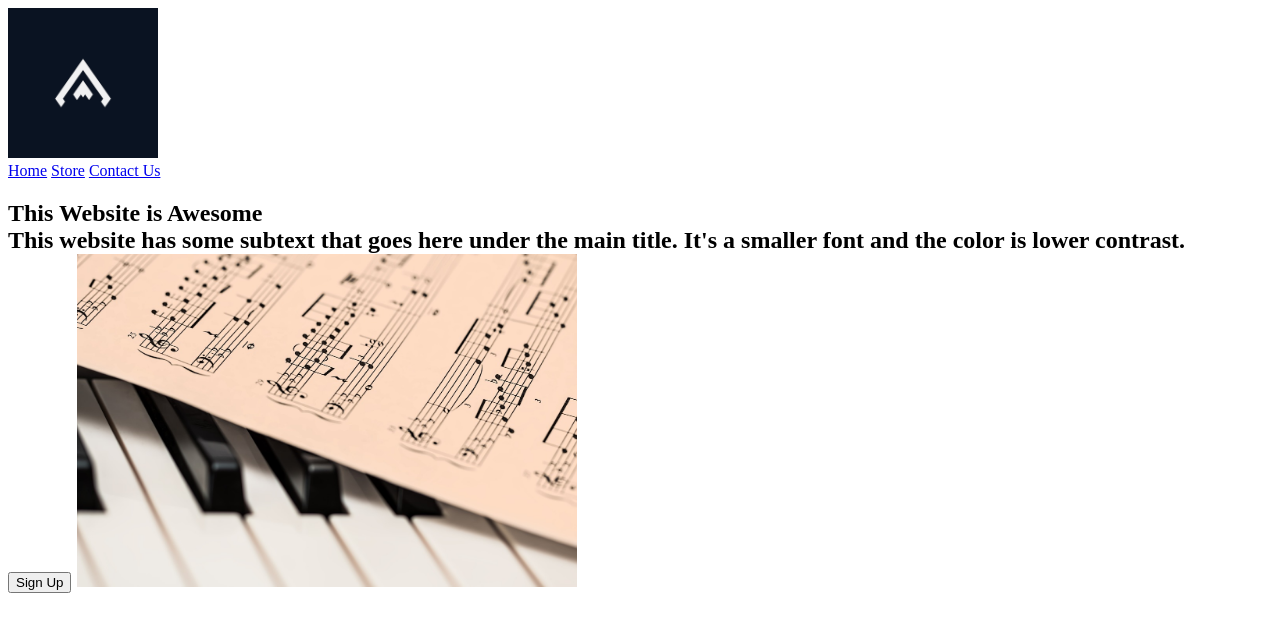
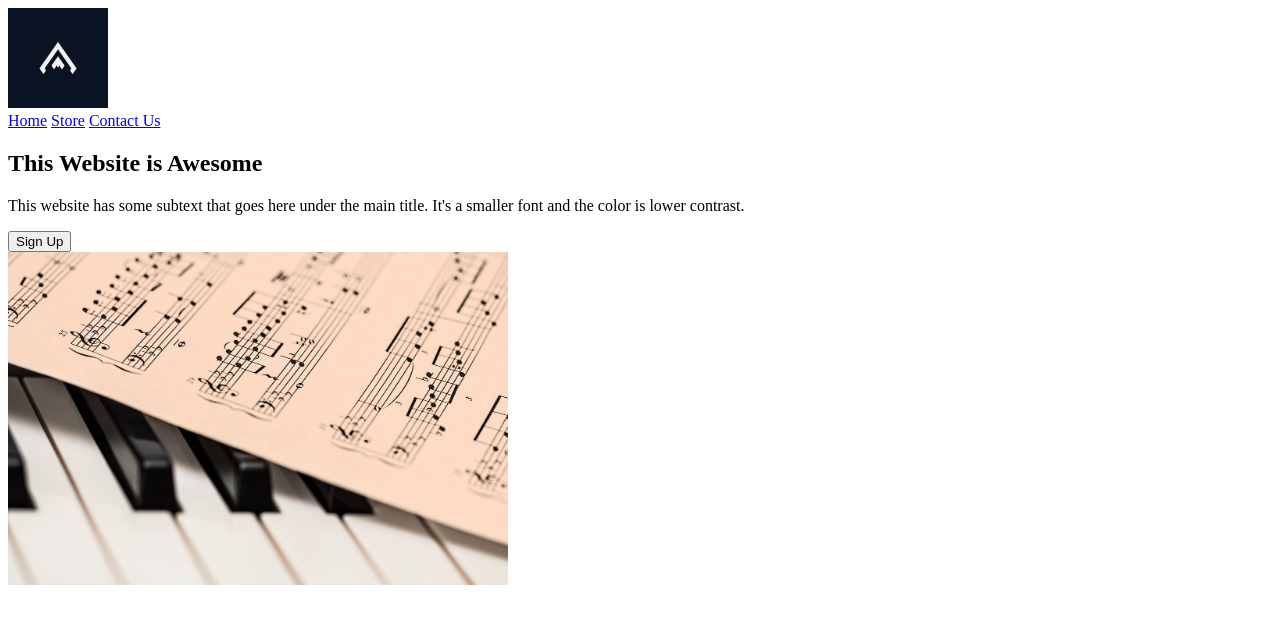
Before and after one commit to goldenvertex42/odin-landing-page, a plain HTML site: page index.html in a window 1280 px wide. Drawn offline with Linux system fonts and the light colour scheme.

Commit message:
reorganize/renaming containers

```diff
--- a/index.html
+++ b/index.html
@@ -3,27 +3,29 @@
 <head>
     <meta charset="UTF-8">
     <meta name="viewport" content="width=device-width, initial-scale=1.0">
-    <link rel="stylesheet" href="index.css">
+    <link rel="stylesheet" href="styles.css">
     <title>Landing Page</title>
 </head>
 <body>
-    <nav>
     <div class="header">
-        <img class="logo" src="logo.png" alt="triangular logo" width="150px">
+        <div class="nav">
+            <img class="logo" src="logo.png" alt="triangular logo" width="100px">
               <div class="links">
                 <a href="headerlinkone">Home</a>
                 <a href="headerlinktwo">Store</a>
                 <a href="headerlinkthree">Contact Us</a>
               </div>
         </div>
-    </nav>
-    <h2>
-      <div class="header-text">This Website is Awesome</div>
-      <div class="header-subtext">This website has some subtext that goes here under the main title.
-        It's a smaller font and the color is lower contrast.</div>
+        <div class="media">
+            <div class="content">
+                <h2 class="header-text">This Website is Awesome</h2>
+                <p class="header-subtext">This website has some subtext that goes here under the main title.
+                It's a smaller font and the color is lower contrast.</p>
                 <button class="button">Sign Up</button>
+            </div>
             <img class="headerimg" src="piano.jpg"
             alt="piano with sheet music lying across keys" width="500px">
-    </h2>
+        </div>
+    </div>
 </body>
 </html>
```
Lines whose indentation alone changed are shown as unchanged.
